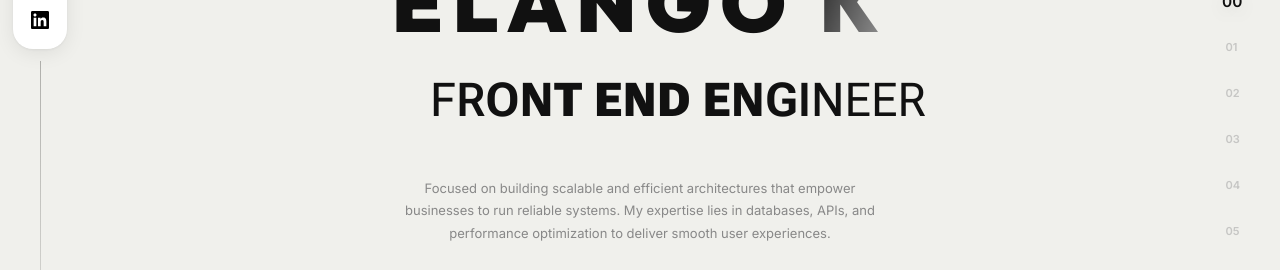
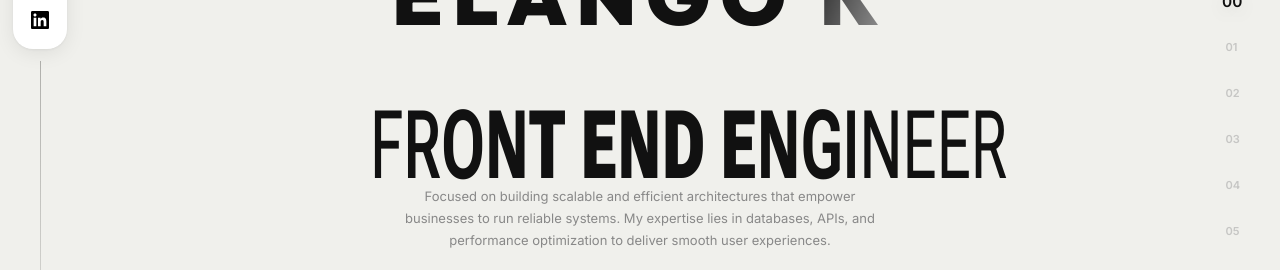
Before and after one commit to elangokumar8031/profile, a React (Vite) app: page / in a window 1280 px wide. Shown: the part 261-531 px from the top of the page. Built offline with nearby package versions, Linux system fonts and the light colour scheme; no server answers; a web font is replaced by a local one.

Commit message:
style: stretch text height and length for Front End Engineer using scale prop and larger container

```diff
--- a/src/components/HeroText.css
+++ b/src/components/HeroText.css
@@ -14,9 +14,9 @@
    overflow is set to visible to prevent wide variable-font glyphs from being clipped at the edges. */
 .hero-title-pressure {
   width: 100%;
-  max-width: 420px;
+  max-width: 540px;
   margin: 0 auto 20px;
-  height: clamp(50px, 7vw, 80px);
+  height: clamp(65px, 9vw, 95px);
   overflow: visible;
 }
 
--- a/src/components/HeroText.jsx
+++ b/src/components/HeroText.jsx
@@ -31,6 +31,7 @@ function HeroText({
           width
           weight
           italic
+          scale={true}
           textColor="var(--text-primary)"
           strokeColor="#5227FF"
           minFontSize={18}
```
